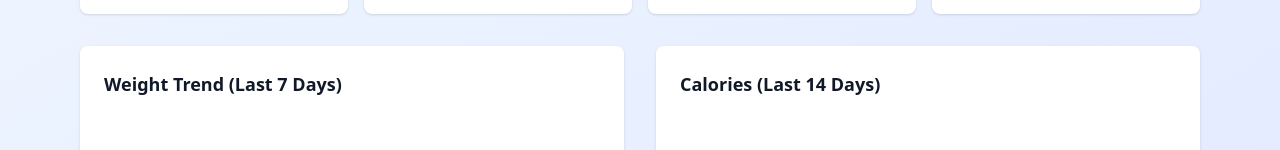
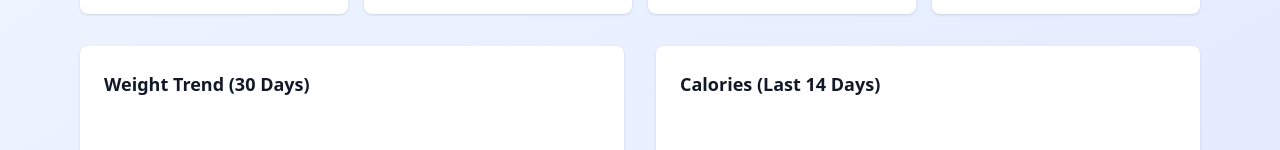
Before and after one commit to NayMcE/Fitness-App, a Next.js app: page / in a window 1280 px wide. Shown: the part 214-364 px from the top of the page. Built offline with nearby package versions, Linux system fonts and the light colour scheme.

Commit message:
changed the weight trend back to 30 days

```diff
--- a/components/WeightChart.tsx
+++ b/components/WeightChart.tsx
@@ -10,7 +10,7 @@ export default function WeightChart({ records }: { records: DailyRecord[] }) {
 
   return (
     <div className="bg-white rounded-lg shadow p-6">
-      <h2 className="text-lg font-bold text-gray-900 mb-4">Weight Trend (Last 7 Days)</h2>
+      <h2 className="text-lg font-bold text-gray-900 mb-4">Weight Trend (30 Days)</h2>
       {data.length > 0 ? (
         <ResponsiveContainer width="100%" height={300}>
           <LineChart data={data}>
```
